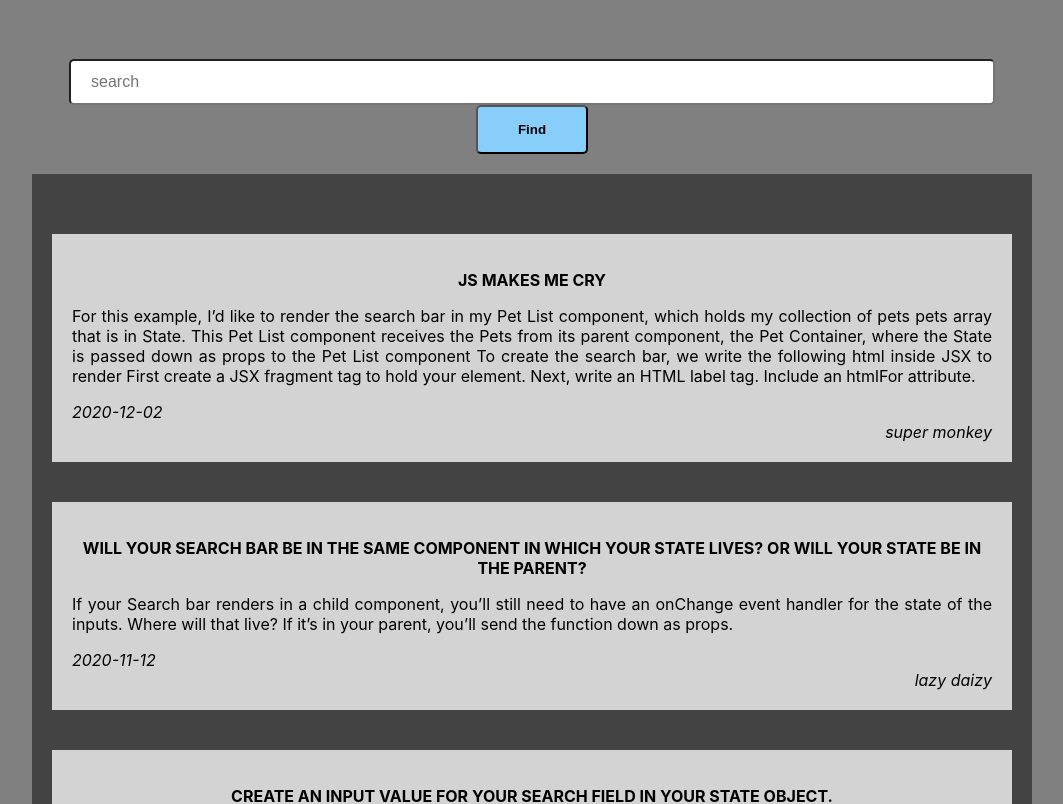
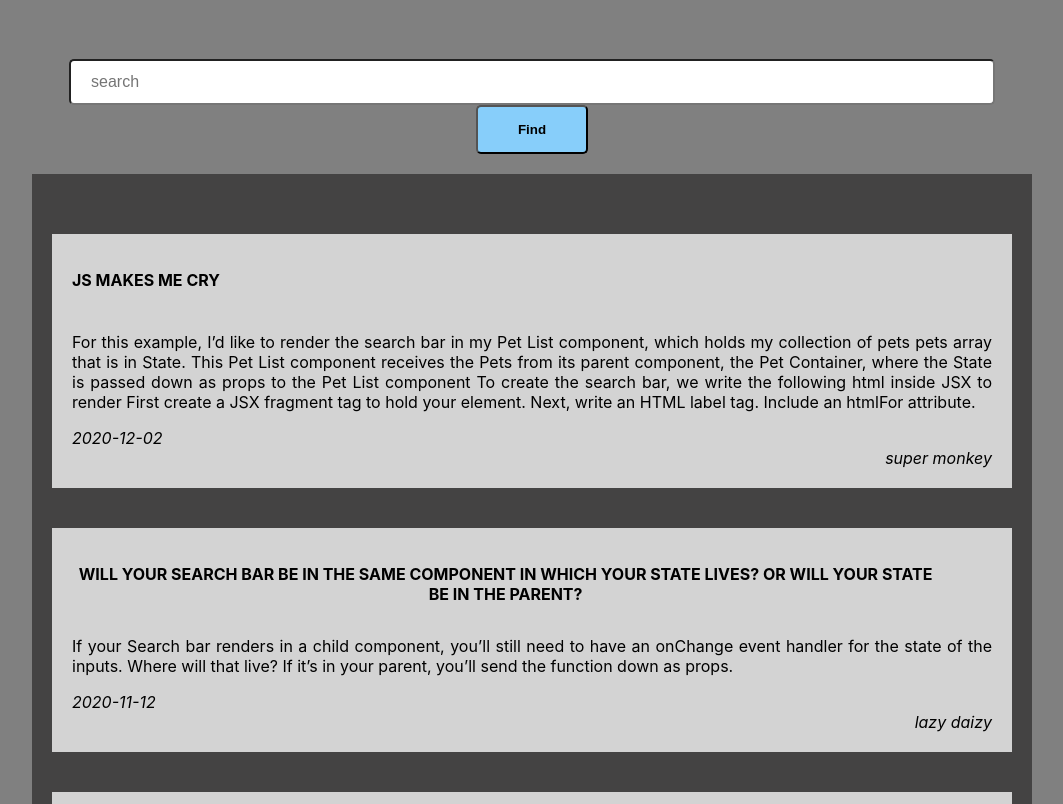
Before and after one commit to SvitlanaRybakova/react-app-search-bar, a React (Create React App) app: page / in a window 1280 px wide. Shown: the top 804 px of the page, without its empty margins (108-1171 px from the left). Built offline with nearby package versions, Linux system fonts and the light colour scheme.

Commit message:
created button, its styles, implemented methods

```diff
--- a/src/components/Article.js
+++ b/src/components/Article.js
@@ -1,12 +1,23 @@
-import {articleItem, title, content, date, author} from '../styles/Article.module.css';
+import {articleItem, title, content, date, author, titleWrapper, button} from '../styles/Article.module.css';
+import { ArticleContext } from '../context/ArticleContext';
+import { useContext } from 'react'
 
 function Article({ data }) {
 
+  const { showDeleteButton, hideDEleteButton } = useContext(ArticleContext);
 
   return (
     <>
-      <div className={articleItem}>
-        <p className={title}>{data.title}</p>
+      <div
+      className={articleItem}
+      onMouseEnter={(e) => showDeleteButton(e)}
+      onMouseLeave={(e) => hideDEleteButton(e)}
+      >
+        <div className={titleWrapper}>
+          <p className={title}>{data.title}</p>
+          <button className={button}>X</button>
+        </div>
+
         <p className={content}>{data.content}</p>
         <span className={date}>{data.date}</span>
         <span className={author}>{data.author}</span>
--- a/src/context/ArticleContext.js
+++ b/src/context/ArticleContext.js
@@ -52,8 +52,6 @@ function ArticleContextProvider(props) {
 
   const findArticle = (e) => {
 
-
-
     e.preventDefault();
     setNecessaryArticle(true)
 
@@ -97,10 +95,20 @@ function ArticleContextProvider(props) {
     setSearchInpit(e.target.value);
   }
 
+  const showDeleteButton = (e) => {
 
+    const deleteButton = e.target.children[0].children[1];
+    // deleteButton
+    console.dir(deleteButton.style);
+    deleteButton.style.color = 'red';
+  }
 
+  const hideDEleteButton = (e) => {
+    const deleteButton = e.target.children[0].children[1];
+    deleteButton.style.color = 'transparent';
+  }
   return (
-    <ArticleContext.Provider value={{ articles, searchInput, onChange, findArticle, isNecessaryArticle }}>
+    <ArticleContext.Provider value={{ articles, searchInput, onChange, findArticle, isNecessaryArticle, showDeleteButton, hideDEleteButton }}>
       {props.children}
     </ArticleContext.Provider>
   )
--- a/src/styles/Article.module.css
+++ b/src/styles/Article.module.css
@@ -22,3 +22,16 @@ font-style: italic;
 text-align: right;
 display: block;
 }
+.titleWrapper{
+display: flex;
+justify-content: space-between;
+align-items: start;
+}
+
+.button{
+font-size: 1.2rem;
+padding: 20px;
+border: none;
+background-color: transparent;
+color: transparent;
+}
```
